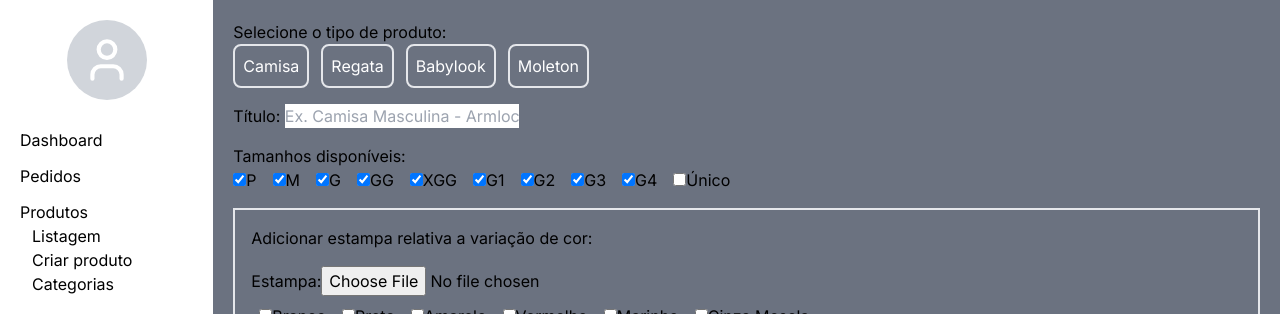
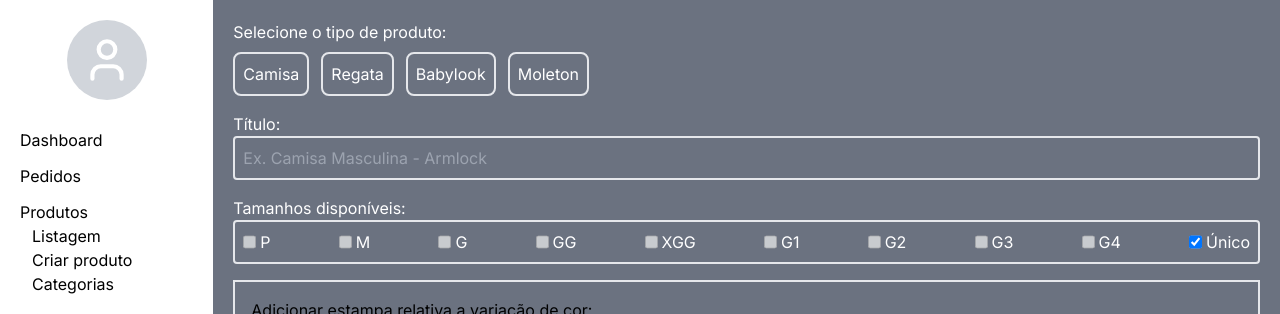
Before and after one commit to jitsudev/backend-jitsu, a Next.js app: page /produtos/criar in a window 1280 px wide. Shown: the top 314 px of the page. Built offline with nearby package versions, Linux system fonts and the light colour scheme; no server answers; the database is empty.

Commit message:
feat: create sizes selector for product creation page

```diff
--- a/app/components/category_selector.tsx
+++ b/app/components/category_selector.tsx
@@ -5,8 +5,8 @@ export default async function CategorySelect({ initialvalue }: { initialvalue?:
 
 	return (
 		<div className="flex justify-between w-full p-2 border-2 rounded">
-			{categorias?.map((cat) => (
-				<div className="text-white capitalize">
+			{categorias?.map((cat, i) => (
+				<div key={i} className="text-white capitalize">
 					<input type="checkbox" name="categorias" value={cat.title} checked={initialvalue?.includes(cat.title)} className="mr-2" />
 					{cat.title}
 				</div>
--- /dev/null
+++ b/app/components/sizes-selector.tsx
@@ -0,0 +1,38 @@
+"use client";
+
+import { ChangeEvent, useState } from "react";
+
+export default function SizeSelect({ initialSizes }: { initialSizes?: Array<string> }) {
+	const sizes = ["P", "M", "G", "GG", "XGG", "G1", "G2", "G3", "G4"];
+	const [checked, setCheckedSizes] = useState<Array<string>>(initialSizes?.filter((s) => s != "U") || sizes);
+	const [unico, setUnico] = useState<boolean>(initialSizes?.includes("U") || false);
+
+	const handleChange = (e: ChangeEvent<HTMLInputElement>) => {
+		if (e.currentTarget.checked) {
+			var newchecked = [...checked];
+			newchecked.push(e.currentTarget.value);
+			setCheckedSizes(newchecked);
+		} else {
+			setCheckedSizes([...checked].filter((s) => s != e.currentTarget.value));
+		}
+	};
+
+	const handleUnico = (e: ChangeEvent<HTMLInputElement>) => {
+		setUnico(e.currentTarget.checked);
+	};
+
+	return (
+		<div className="flex w-full justify-between gap-2 p-2 border-2 rounded text-white">
+			{sizes.map((size, i) => (
+				<div key={i} className="flex gap-1">
+					<input type="checkbox" key={i} name="sizes" value={size} disabled={unico} checked={checked.includes(size) && !unico} onChange={handleChange} />
+					{size}
+				</div>
+			))}
+			<div className="flex gap-1">
+				<input type="checkbox" name="sizes" value="U" checked={unico} onChange={handleUnico} />
+				Único
+			</div>
+		</div>
+	);
+}
--- a/app/produtos/criar/page.tsx
+++ b/app/produtos/criar/page.tsx
@@ -1,12 +1,13 @@
 import CategorySelect from "@/app/components/category_selector";
 import ProductPrice from "@/app/components/product_price";
+import SizeSelect from "@/app/components/sizes-selector";
 import { Trash2 } from "lucide-react";
 import Image from "next/image";
 
 export default function Page() {
 	return (
 		<div className="flex flex-col justify-between w-full">
-			<span>Selecione o tipo de produto:</span>
+			<span className="text-white mb-2">Selecione o tipo de produto:</span>
 			<form action="" className="flex flex-col gap-4">
 				<div className="flex gap-3">
 					<button className="rounded-lg text-white p-2 border-2">Camisa</button>
@@ -14,51 +15,13 @@ export default function Page() {
 					<button className="rounded-lg text-white p-2 border-2">Babylook</button>
 					<button className="rounded-lg text-white p-2 border-2">Moleton</button>
 				</div>
-				<div>
-					Título: <input type="text" name="title" placeholder="Ex. Camisa Masculina - Armlock" />
+				<div className="flex flex-col text-white">
+					Título: <input type="text" name="title" placeholder="Ex. Camisa Masculina - Armlock" className="w-full p-2 bg-transparent text-white rounded border-2" />
 				</div>
 
 				<div>
-					<span>Tamanhos disponíveis:</span>
-					<div className="flex gap-4">
-						<div>
-							<input type="checkbox" name="size" value={"P"} checked />P
-						</div>
-						<div>
-							<input type="checkbox" name="size" value={"M"} checked />M
-						</div>
-						<div>
-							<input type="checkbox" name="size" value={"G"} checked />G
-						</div>
-						<div>
-							<input type="checkbox" name="size" value={"GG"} checked />
-							GG
-						</div>
-						<div>
-							<input type="checkbox" name="size" value={"XGG"} checked />
-							XGG
-						</div>
-						<div>
-							<input type="checkbox" name="size" value={"G1"} checked />
-							G1
-						</div>
-						<div>
-							<input type="checkbox" name="size" value={"G2"} checked />
-							G2
-						</div>
-						<div>
-							<input type="checkbox" name="size" value={"G3"} checked />
-							G3
-						</div>
-						<div>
-							<input type="checkbox" name="size" value={"G4"} checked />
-							G4
-						</div>
-						<div>
-							<input type="checkbox" name="size" value={"U"} />
-							Único
-						</div>
-					</div>
+					<span className="text-white mb-2">Tamanhos disponíveis:</span>
+					<SizeSelect initialSizes={["P", "M", "G", "GG", "XGG", "G4", "U"]} />
 				</div>
 				<div className="flex flex-col border-2 p-4">
 					<div className="mb-4">Adicionar estampa relativa a variação de cor:</div>
```
